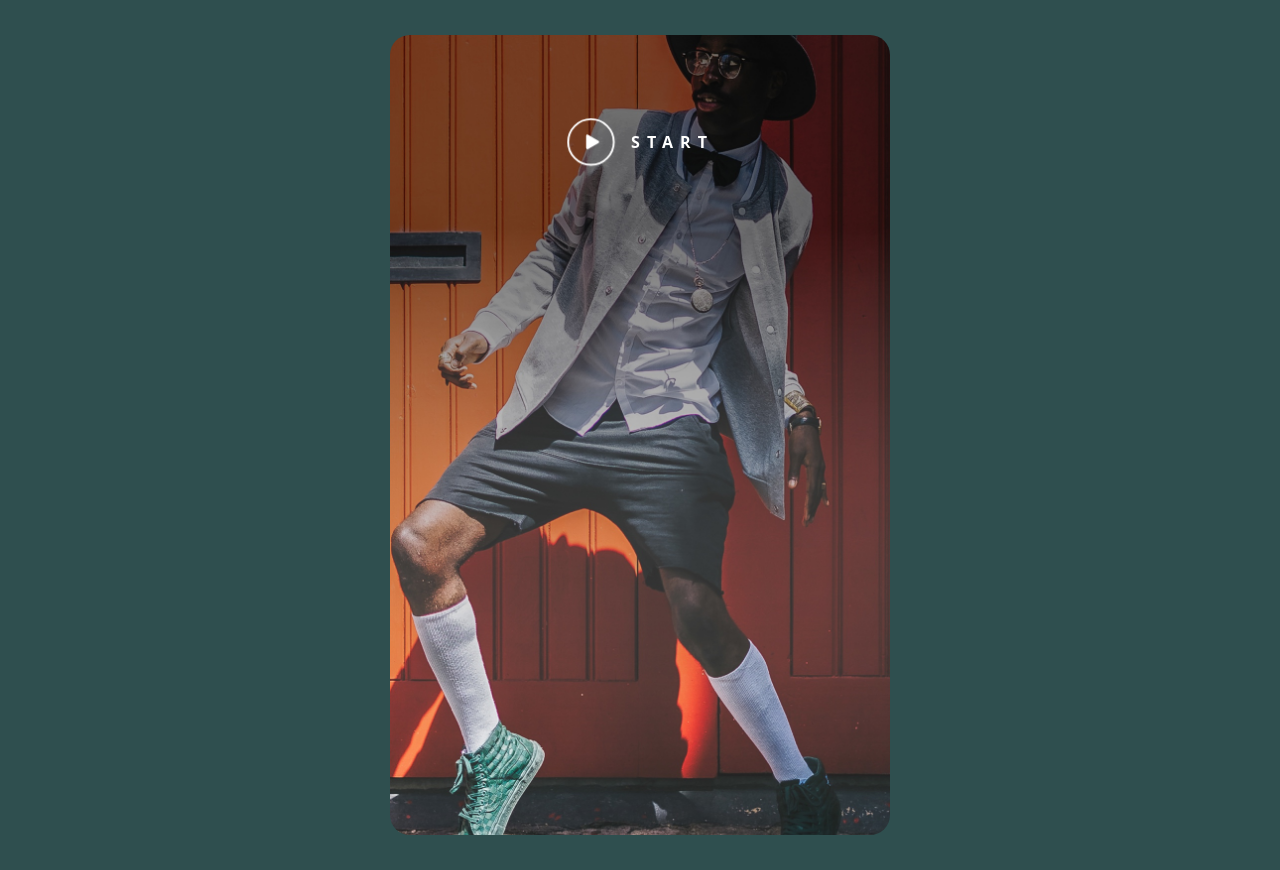
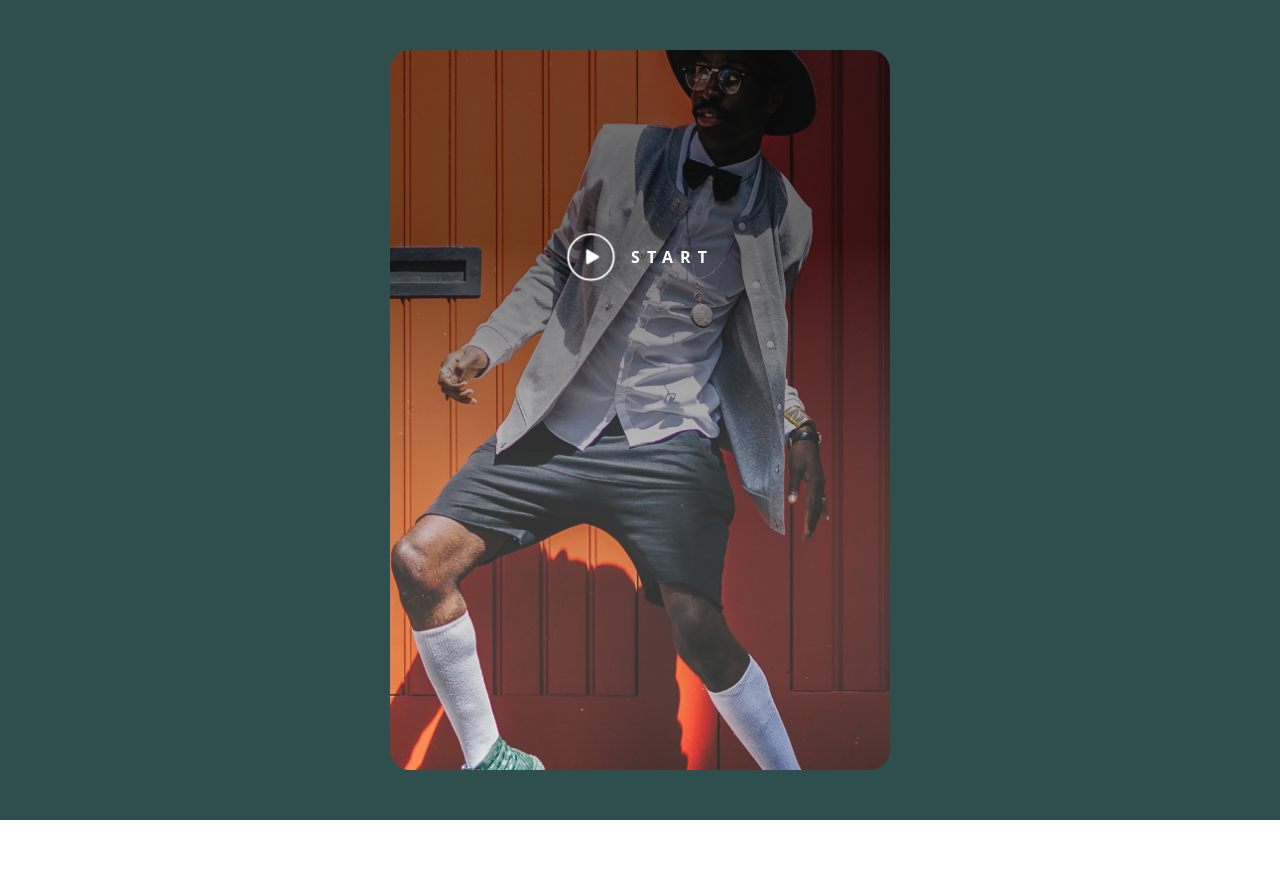
Before and after one commit to lexaabrahamsen/music-visualizer, a React (Create React App) app: page / in a window 1280 px wide. After the commit the page ends 820 px from the top, so only its background shows below. Built offline with nearby package versions, Linux system fonts and the light colour scheme.

Commit message:
Update styling

```diff
--- a/src/App.js
+++ b/src/App.js
@@ -4,7 +4,7 @@ import MusicVisualizer from './MusicVisualizer';
 
 function App() {
   return (
-    <div className="App" style={{ backgroundColor: 'darkslategrey', padding: '35px' }}>
+    <div className="App" style={{ backgroundColor: 'darkslategrey', paddingTop: '50px', paddingBottom: '50px' }}>
       <MusicVisualizer />
     </div>
   );
--- a/src/MusicVisualizer.js
+++ b/src/MusicVisualizer.js
@@ -150,15 +150,14 @@ const MusicVisualizer = () => {
     <div>
       <div
         style={{
-          // margin: '35px',
           marginLeft: 'auto',
           marginRight: 'auto',
           padding: '10px',
-          paddingTop: '75px',
+          paddingTop: '175px',
           backgroundImage: `url(../MusicVizualizerHomepageTopShadow.jpg)`,
           borderRadius: '20px',
           backgroundSize: 'cover',
-          height: '100vh',
+          height: '90vh',
           maxWidth: '500px',
         }}
       >
@@ -199,8 +198,8 @@ const MusicVisualizer = () => {
             </div>
           </button>
         )}
-        <div style={{ paddingTop: '100px' }}>
-          <canvas id="visualizerCanvas" width="370" height="230"></canvas>
+        <div style={{ paddingTop: "200px" }}>
+          <canvas id="visualizerCanvas" width="300" height="230"></canvas>
         </div>
       </div>
     </div>
```
